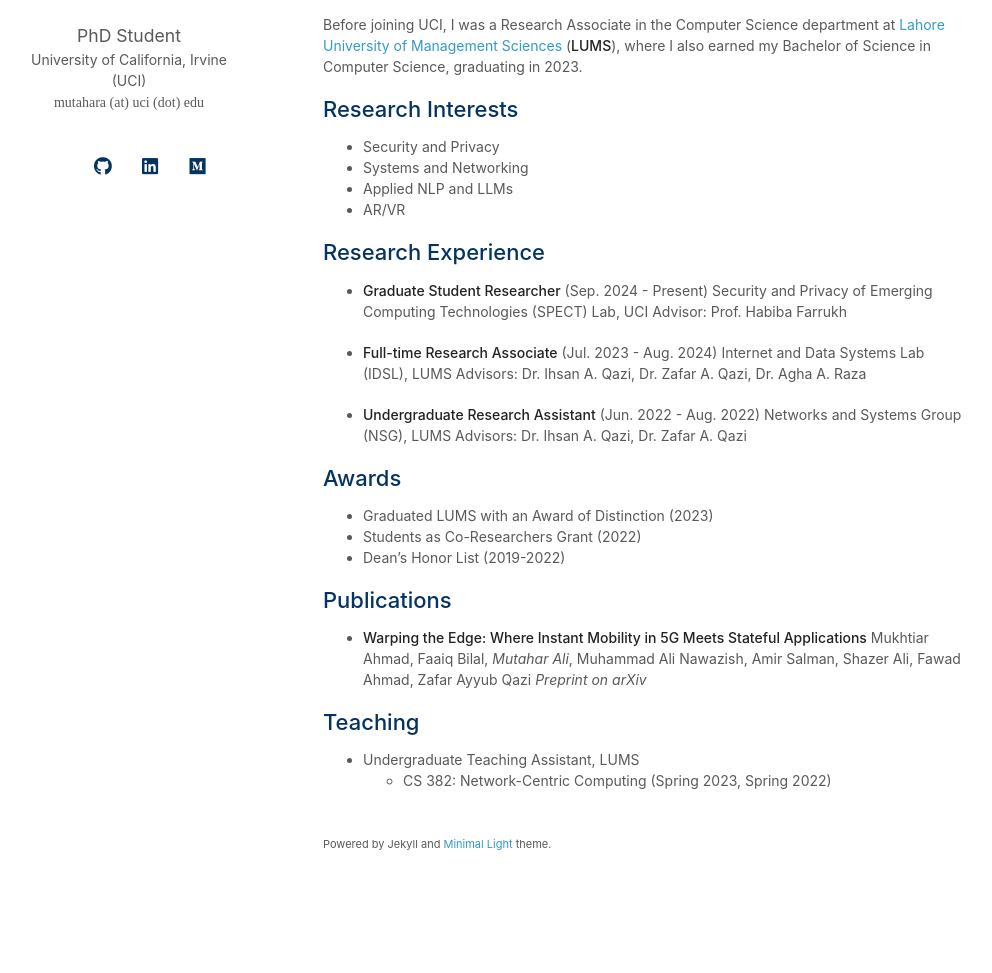
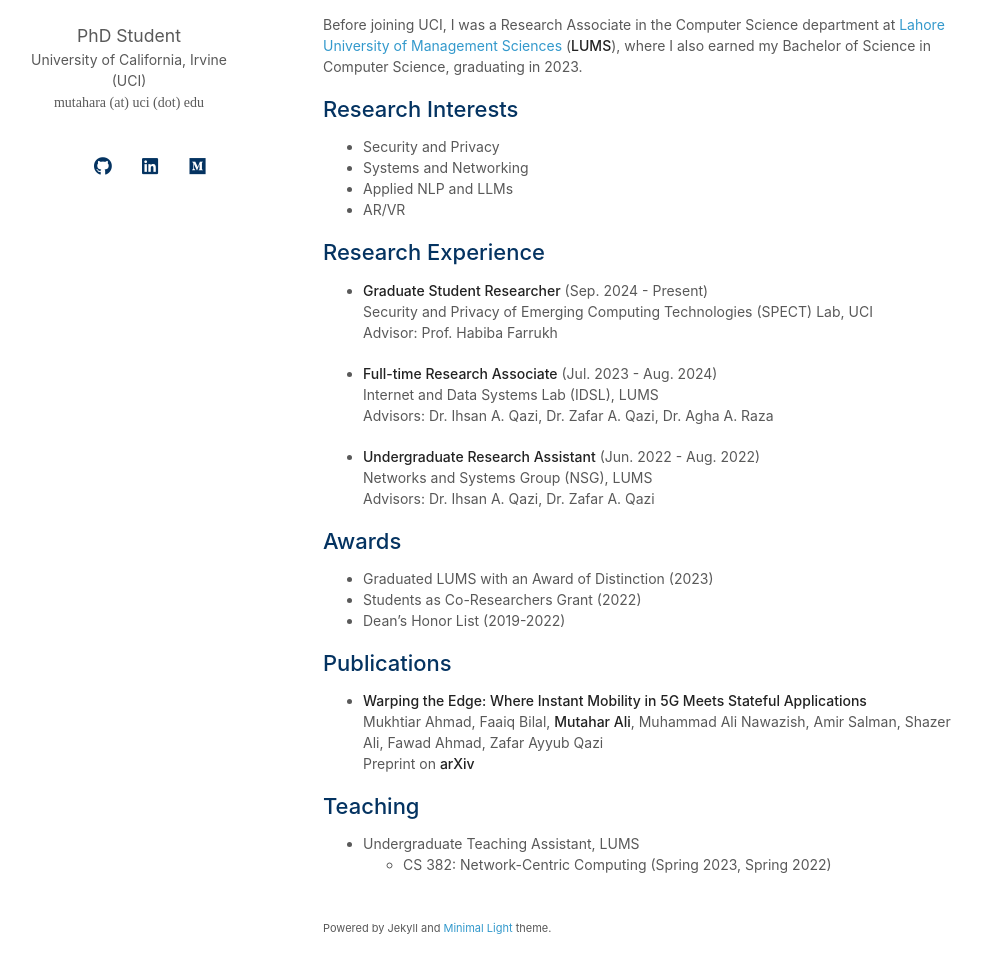
Before and after one commit to Mutahar789/mutahar789.github.io, a Jekyll site: the page built from index.md, in a window 1280 px wide and 1272 px high. Shown: the part 265-1238 px from the top of the window, without its empty margins (147-1139 px from the left). Built offline with Jekyll 4.4.1, drawn with Linux system fonts in a browser that asks for light colours; nearby versions of some CDN libraries; a style sheet for code colours, icons or effects is not loaded; our own code applies the rules of GitHub Pages for plain Markdown files.

Commit message:
update format

```diff
--- a/index.md
+++ b/index.md
@@ -19,16 +19,16 @@ Before joining UCI, I was a Research Associate in the Computer Science departmen
 
 ## Research Experience
 
-- **Graduate Student Researcher** (Sep. 2024 - Present)
-    Security and Privacy of Emerging Computing Technologies (SPECT) Lab, UCI
+- **Graduate Student Researcher** (Sep. 2024 - Present) \
+    Security and Privacy of Emerging Computing Technologies (SPECT) Lab, UCI \
     Advisor: Prof. Habiba Farrukh
 
-- **Full-time Research Associate** (Jul. 2023 - Aug. 2024)
-    Internet and Data Systems Lab (IDSL), LUMS
+- **Full-time Research Associate** (Jul. 2023 - Aug. 2024) \
+    Internet and Data Systems Lab (IDSL), LUMS \
     Advisors: Dr. Ihsan A. Qazi, Dr. Zafar A. Qazi, Dr. Agha A. Raza
 
-- **Undergraduate Research Assistant** (Jun. 2022 - Aug. 2022)
-    Networks and Systems Group (NSG), LUMS
+- **Undergraduate Research Assistant** (Jun. 2022 - Aug. 2022) \
+    Networks and Systems Group (NSG), LUMS \
     Advisors: Dr. Ihsan A. Qazi, Dr. Zafar A. Qazi
 
 ## Awards
@@ -39,9 +39,9 @@ Before joining UCI, I was a Research Associate in the Computer Science departmen
 
 ## Publications
 
-- [**Warping the Edge: Where Instant Mobility in 5G Meets Stateful Applications**](https://arxiv.org/abs/2412.10927)
-    Mukhtiar Ahmad, Faaiq Bilal, *Mutahar Ali*, Muhammad Ali Nawazish, Amir Salman, Shazer Ali, Fawad Ahmad, Zafar Ayyub Qazi
-    *Preprint on arXiv*
+- [**Warping the Edge: Where Instant Mobility in 5G Meets Stateful Applications**](https://arxiv.org/abs/2412.10927) \
+    Mukhtiar Ahmad, Faaiq Bilal, **Mutahar Ali**, Muhammad Ali Nawazish, Amir Salman, Shazer Ali, Fawad Ahmad, Zafar Ayyub Qazi \
+    Preprint on **arXiv**
 
 ## Teaching
 
```
